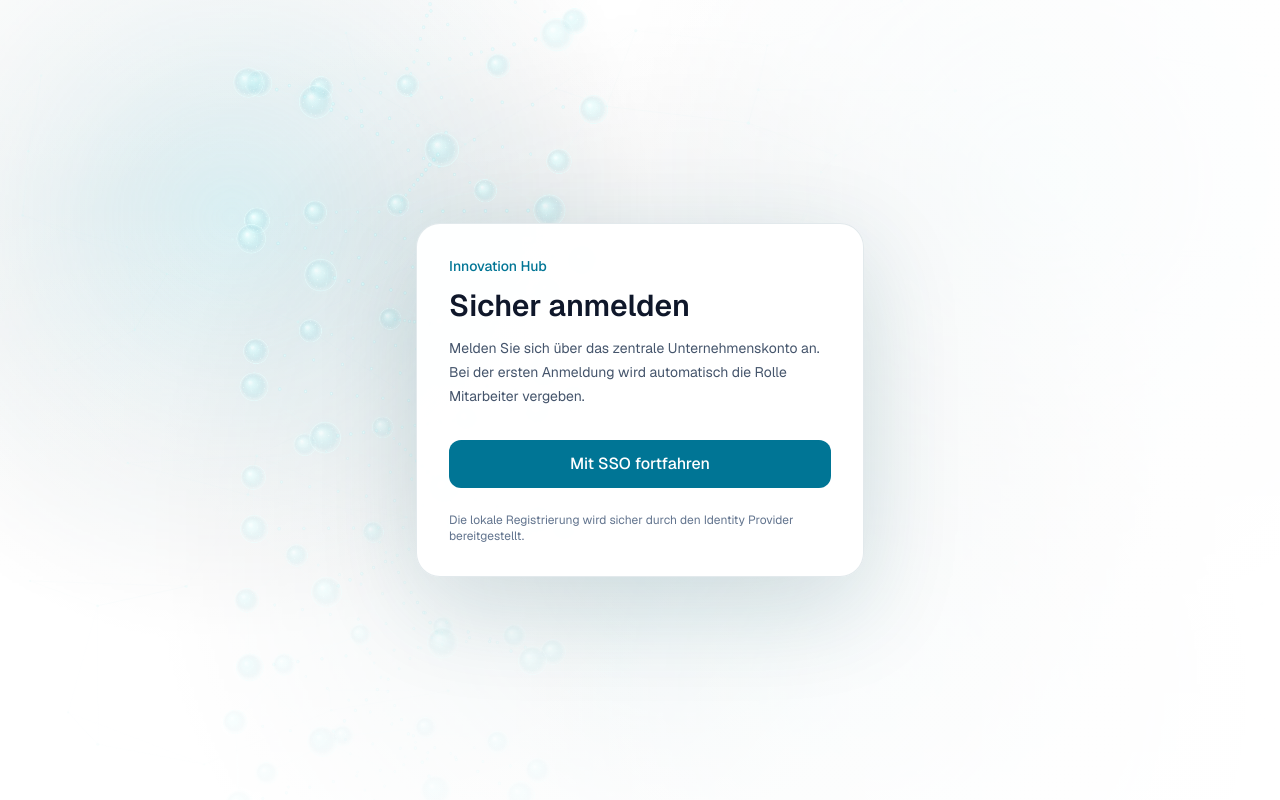
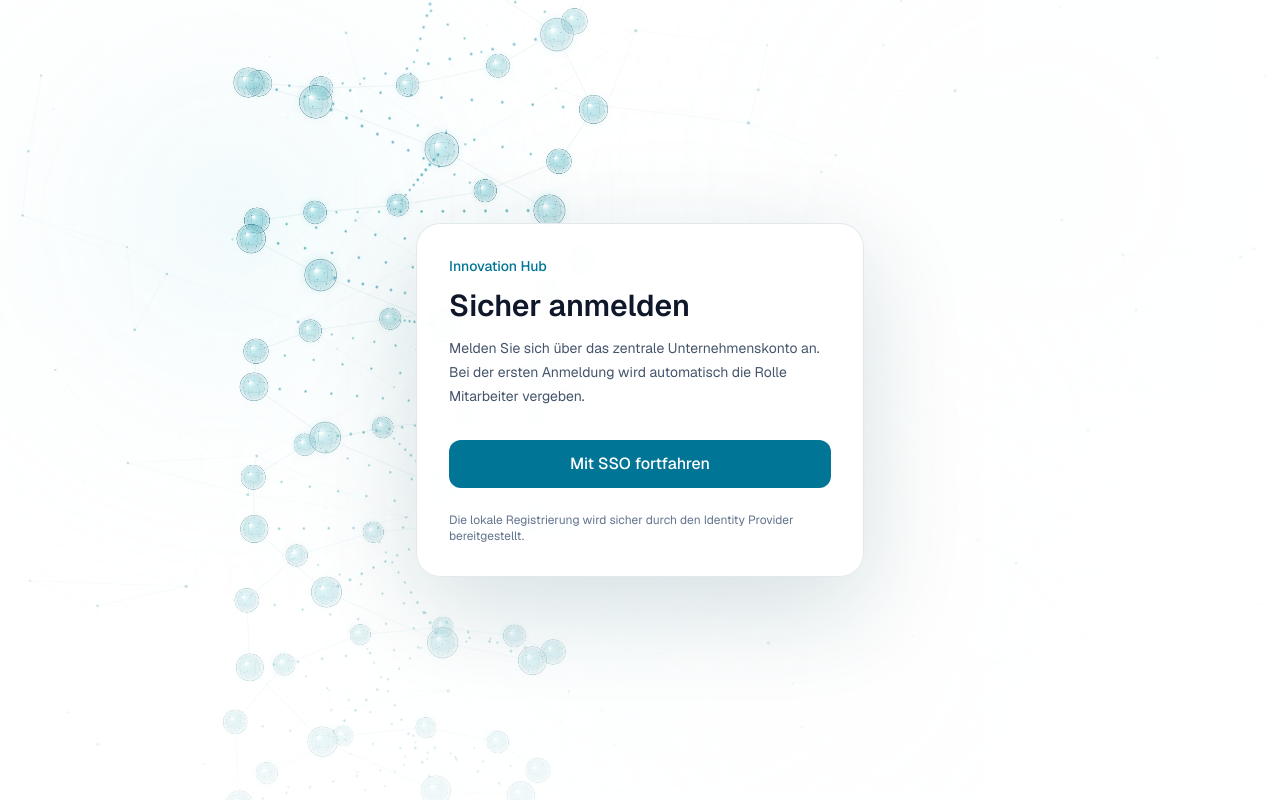
Before and after one commit to beffilemans78/innovation-management-app, a Next.js app: page /login in a window 1280 px wide. Built offline with nearby package versions, Linux system fonts and the light colour scheme; no server answers.

Commit message:
Invert DNA interface to light theme

```diff
--- a/src/components/dna-background.tsx
+++ b/src/components/dna-background.tsx
@@ -77,7 +77,7 @@ export function DnaBackground({ className = "" }: { className?: string }) {
       const center = 64;
       const radius = 34;
       spriteContext.filter = blurLevel > 0 ? `blur(${blurLevel * 0.75}px)` : "none";
-      spriteContext.shadowColor = strand === 0 ? "#d4ffff" : "#a8e9ef";
+      spriteContext.shadowColor = strand === 0 ? "#20a7b8" : "#4bb7c4";
       spriteContext.shadowBlur = 22;
 
       const gradient = spriteContext.createRadialGradient(
@@ -88,20 +88,20 @@ export function DnaBackground({ className = "" }: { className?: string }) {
         center,
         radius,
       );
-      gradient.addColorStop(0, "rgba(247,255,255,.82)");
-      gradient.addColorStop(0.34, "rgba(207,249,249,.34)");
-      gradient.addColorStop(0.78, "rgba(104,189,202,.15)");
-      gradient.addColorStop(1, "rgba(190,245,246,.04)");
+      gradient.addColorStop(0, "rgba(255,255,255,.96)");
+      gradient.addColorStop(0.34, "rgba(170,229,234,.42)");
+      gradient.addColorStop(0.78, "rgba(37,139,155,.2)");
+      gradient.addColorStop(1, "rgba(8,101,119,.06)");
       spriteContext.beginPath();
       spriteContext.arc(center, center, radius, 0, TAU);
       spriteContext.fillStyle = gradient;
       spriteContext.fill();
       spriteContext.shadowBlur = 0;
-      spriteContext.strokeStyle = "rgba(225,255,255,.74)";
+      spriteContext.strokeStyle = "rgba(10,103,121,.74)";
       spriteContext.lineWidth = 1.25;
       spriteContext.stroke();
 
-      spriteContext.strokeStyle = "rgba(210,252,252,.24)";
+      spriteContext.strokeStyle = "rgba(13,112,129,.3)";
       spriteContext.lineWidth = 0.85;
       spriteContext.beginPath();
       spriteContext.ellipse(center, center, radius * 0.43, radius, 0, 0, TAU);
@@ -113,7 +113,7 @@ export function DnaBackground({ className = "" }: { className?: string }) {
       spriteContext.ellipse(center, center, radius, radius * 0.42, 0, 0, TAU);
       spriteContext.stroke();
 
-      spriteContext.fillStyle = "#e9ffff";
+      spriteContext.fillStyle = "#08788c";
       for (const dot of sphereDots) {
         spriteContext.beginPath();
         spriteContext.arc(
@@ -137,9 +137,9 @@ export function DnaBackground({ className = "" }: { className?: string }) {
       sprite.height = 32;
       const spriteContext = getContext(sprite);
       const gradient = spriteContext.createRadialGradient(12, 16, 0, 12, 16, 10);
-      gradient.addColorStop(0, "rgba(242,255,255,1)");
-      gradient.addColorStop(0.35, "rgba(199,250,252,.75)");
-      gradient.addColorStop(1, "rgba(127,219,228,0)");
+      gradient.addColorStop(0, "rgba(5,105,124,1)");
+      gradient.addColorStop(0.35, "rgba(25,145,162,.72)");
+      gradient.addColorStop(1, "rgba(75,183,196,0)");
       spriteContext.fillStyle = gradient;
       spriteContext.fillRect(2, 4, 20, 24);
       return sprite;
@@ -151,9 +151,9 @@ export function DnaBackground({ className = "" }: { className?: string }) {
       sprite.height = 256;
       const spriteContext = getContext(sprite);
       const gradient = spriteContext.createRadialGradient(128, 128, 0, 128, 128, 128);
-      gradient.addColorStop(0, "rgba(73, 178, 195, .56)");
-      gradient.addColorStop(0.42, "rgba(29, 113, 133, .28)");
-      gradient.addColorStop(1, "rgba(3, 22, 29, 0)");
+      gradient.addColorStop(0, "rgba(92, 205, 219, .24)");
+      gradient.addColorStop(0.42, "rgba(172, 231, 237, .15)");
+      gradient.addColorStop(1, "rgba(255, 255, 255, 0)");
       spriteContext.fillStyle = gradient;
       spriteContext.fillRect(0, 0, 256, 256);
       return sprite;
@@ -291,7 +291,7 @@ export function DnaBackground({ className = "" }: { className?: string }) {
         context.beginPath();
         context.moveTo(positions[connection.a].x, positions[connection.a].y);
         context.lineTo(positions[connection.b].x, positions[connection.b].y);
-        context.strokeStyle = "#8ed4dd";
+        context.strokeStyle = "#147f92";
         context.globalAlpha = connection.strength * 0.18 * nodes[connection.a].z;
         context.stroke();
       }
@@ -301,7 +301,7 @@ export function DnaBackground({ className = "" }: { className?: string }) {
         const position = positions[i];
         context.beginPath();
         context.arc(position.x, position.y, 0.55 + node.z * 1.25, 0, TAU);
-        context.fillStyle = "#c6f5f5";
+        context.fillStyle = "#0d788c";
         context.globalAlpha = 0.16 + node.z * 0.34;
         context.fill();
       }
@@ -313,7 +313,7 @@ export function DnaBackground({ className = "" }: { className?: string }) {
         const y = particle.y * height + Math.cos(time * 0.00009 + particle.phase) * 13 * particle.z;
         context.beginPath();
         context.arc(x, y, particle.radius * particle.z, 0, TAU);
-        context.fillStyle = "#d8ffff";
+        context.fillStyle = "#167f92";
         context.globalAlpha = 0.05 + particle.z * 0.28;
         context.fill();
       }
@@ -386,7 +386,7 @@ export function DnaBackground({ className = "" }: { className?: string }) {
           if (index === 0) context.moveTo(point.x, point.y);
           else context.lineTo(point.x, point.y);
         });
-        context.strokeStyle = "#c7f8f7";
+        context.strokeStyle = "#0b7285";
         context.globalAlpha = 0.08;
         context.lineWidth = 1.1;
         context.stroke();
```
